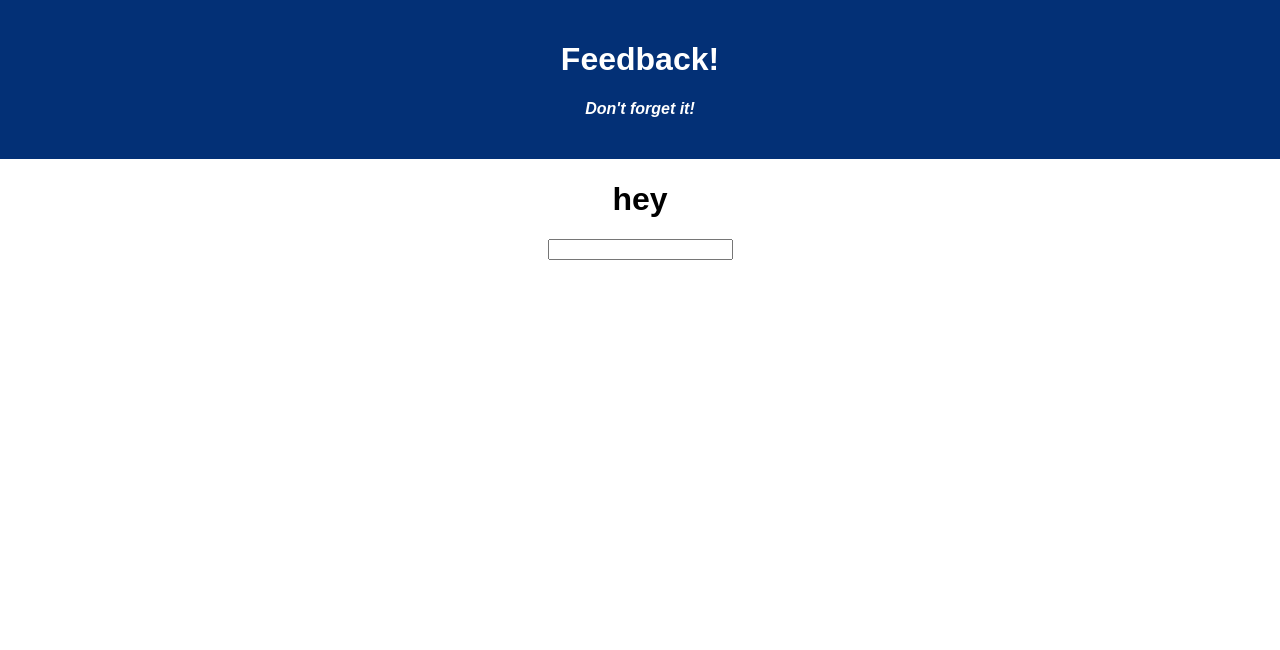
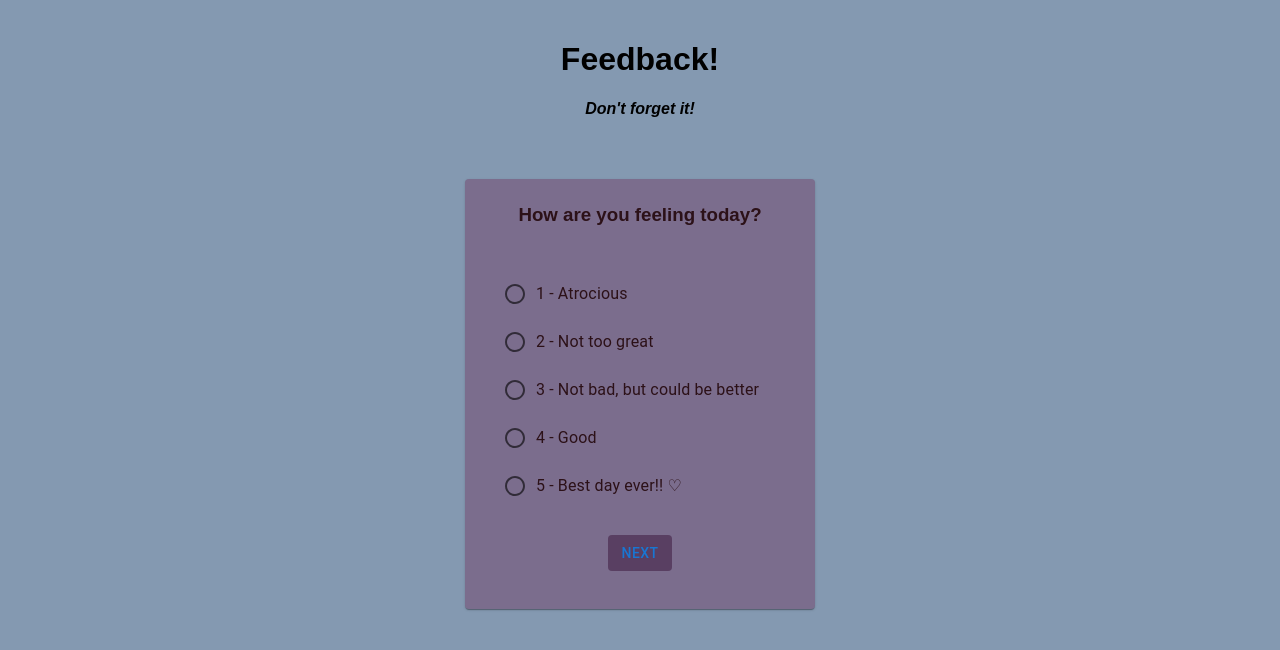
Before and after one commit to amana4416/weekend-redux-feedback-loop, a React (Create React App) app: page /#/ in a window 1280 px wide. Shown: the top 650 px of the page. Built offline with nearby package versions, Linux system fonts and the light colour scheme.

Commit message:
got card formated the way I want, did some slight css too even though I shouldnt have yet

```diff
--- a/package.json
+++ b/package.json
@@ -4,6 +4,9 @@
   "private": true,
   "proxy": "http://localhost:5000",
   "dependencies": {
+    "@emotion/react": "^11.10.5",
+    "@emotion/styled": "^11.10.5",
+    "@mui/material": "^5.11.5",
     "axios": "^0.21.1",
     "express": "^4.17.1",
     "pg": "^8.2.1",
--- a/src/components/App/App.css
+++ b/src/components/App/App.css
@@ -1,12 +1,13 @@
+
 .App {
   text-align: center;
 }
 
 .App-header {
-  background-color: #033076;
+  /* background-color: #033076; */
   min-height: 70px;
   padding: 20px;
-  color: white;
+  /* color: white; */
   margin-bottom: 20px;
 }
 
--- /dev/null
+++ b/src/components/Feelings/Feelings.css
@@ -0,0 +1,19 @@
+body {
+    background-color: #8499B1;
+}
+
+.container {
+    display: block;
+    margin-left: auto;
+    margin-right: auto;
+    background-color: #7B6D8D;
+    float: center;
+    height: 430px;
+    width: 350px;
+}
+
+h3 {
+    color: #2C1118;
+    padding-top: 25px;
+    padding-bottom: 25px;
+}
--- a/src/components/Feelings/Feelings.jsx
+++ b/src/components/Feelings/Feelings.jsx
@@ -1,10 +1,41 @@
+import React from 'react';
+import './Feelings.css';
 
+//mui components
+import Paper from '@mui/material/Paper';
+import Radio from '@mui/material/Radio';
+import RadioGroup from '@mui/material/RadioGroup';
+import FormControlLabel from '@mui/material/FormControlLabel';
+import FormControl from '@mui/material/FormControl';
+import FormLabel from '@mui/material/FormLabel';
+import Button from '@mui/material/Button';
 
 function Feelings() {
     return (
         <>
-        <h1>hey</h1>
-        <input />
+             <Paper className="container"  sx={{backgroundColor: '#7B6D8D'}}>
+                <h3>How are you feeling today?</h3>
+                <FormControl>
+                    <FormLabel id="demo-radio-buttons-group-label" ></FormLabel>
+                        <RadioGroup
+                            aria-labelledby="demo-radio-buttons-group-label"
+                            name="radio-buttons-group"
+                        >
+                        <FormControlLabel sx={{color: '#2C1118', padding: '3px'}} value="1" control={<Radio />} label="1 - Atrocious" />
+                        <FormControlLabel sx={{color: '#2C1118', padding: '3px'}} value="2" control={<Radio />} label="2 - Not too great" />
+                        <FormControlLabel sx={{color: '#2C1118', padding: '3px'}} value="3" control={<Radio />} label="3 - Not bad, but could be better" />
+                        <FormControlLabel sx={{color: '#2C1118', padding: '3px'}} value="4" control={<Radio />} label="4 - Good" />
+                        <FormControlLabel sx={{color: '#2C1118', padding: '3px'}} value="5" control={<Radio />} label="5 - Best day ever!! ♡" />
+                    </RadioGroup>
+                </FormControl>
+                <div>
+                    <Button sx={{backgroundColor: '#593F62', marginTop: '25px'}}>
+                        Next
+                    </Button>
+                </div>
+             </Paper>
+
+
         </>
     )
 }
```
Also changed, not shown: 1 other file (tests, documents, lock files or other folders).
